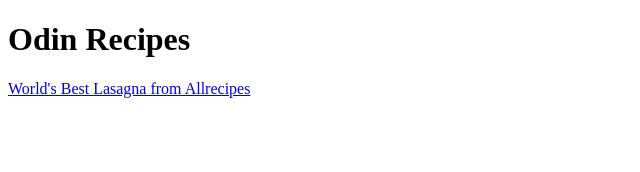
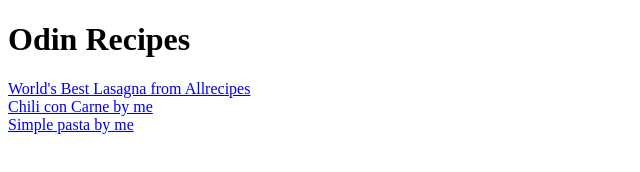
Before and after one commit to Fireona/odin-recipes, a plain HTML site: page index.html in a window 1280 px wide. Shown: the whole page, without its empty margins (0-640 px from the left). Drawn offline with Linux system fonts and the light colour scheme.

Commit message:
Modified index for chili and pasta

```diff
--- a/index.html
+++ b/index.html
@@ -7,5 +7,9 @@
     <body>
         <h1>Odin Recipes</h1>
         <a href="./recipes/lasagna.html">World's Best Lasagna from Allrecipes</a>
+        <br>
+        <a href="./recipes/chili.html">Chili con Carne by me</a>
+        <br>
+        <a href="./recipes/mysimplepasta.html">Simple pasta by me</a>
     </body>
 </html>
```
